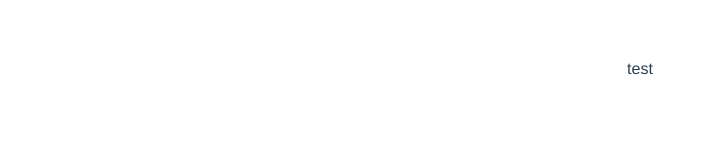
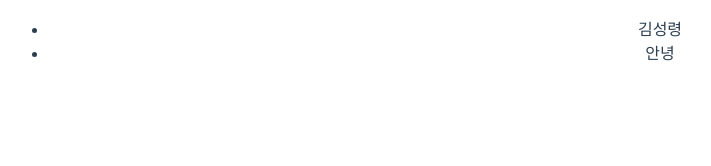
Before and after one commit to raina94/raina94.github.com, a Vue app in the folder my-blog/: page / in a window 1280 px wide. Shown: the top 166 px of the page, without its empty margins (0-711 px from the left). Built offline with nearby package versions, Linux system fonts and the light colour scheme.

Commit message:
일단커밋

```diff
--- a/my-blog/src/App.vue
+++ b/my-blog/src/App.vue
@@ -17,6 +17,5 @@ export default {
   -moz-osx-font-smoothing: grayscale;
   text-align: center;
   color: #2c3e50;
-  margin-top: 60px;
 }
 </style>
--- a/my-blog/src/components/Test.vue
+++ b/my-blog/src/components/Test.vue
@@ -1,6 +1,9 @@
 <template>
-    <div>
-    {{msg}}
+    <div class="header">
+    <ul>
+        <li>김성령</li>
+        <li>안녕</li>
+    </ul>
     </div>
 </template>
 
@@ -14,3 +17,10 @@
         }
     }
 </script>
+
+<style scoped>
+    .header {
+        width: 100%;
+        height: 100px;
+    }
+</style>
```
Also changed, not shown: 9 other files (tests, documents, lock files or other folders).
